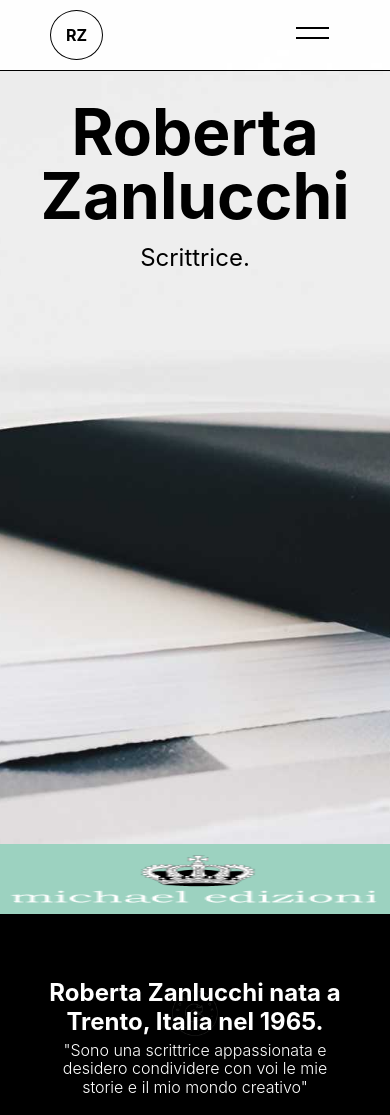
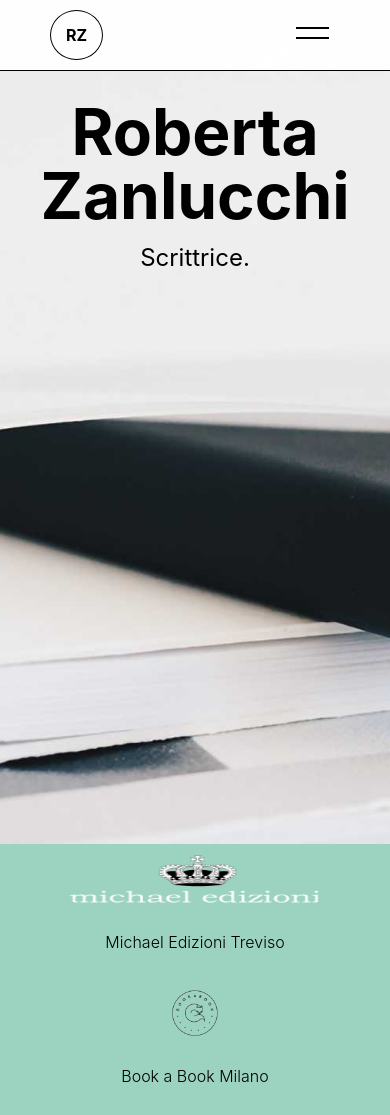
Before and after one commit to fabriziodeltufo/roberta-zanlucchi-osp, a plain HTML site: page index.html in a window 390 px wide. Shown: the top 1115 px of the page. Drawn offline with nearby package versions, Linux system fonts and the light colour scheme.

Commit message:
style logos

```diff
--- a/style.css
+++ b/style.css
@@ -211,9 +211,33 @@ hr {
     font-weight: normal;
 }
 
+/* ! LOGHI */
+@media (max-width: 768px) {
 
+    #chi-sono {
+        width: 100%;
+        height: 275px!important;
+        background-color: #9CD2C0;
+        padding: 0;
+    }
 
+    #chi-sono .grid{
+        display: block;
+        width: 70%;
+    }
 
+    #chi-sono .col-20{
+        width: 100%;
+   }
+
+   .v-center {
+    display: flex;
+    justify-content: center;
+    flex-flow: column;
+    align-items: center!important;
+}
+
+}
 
 
 /* ! SECTIONS */
```
